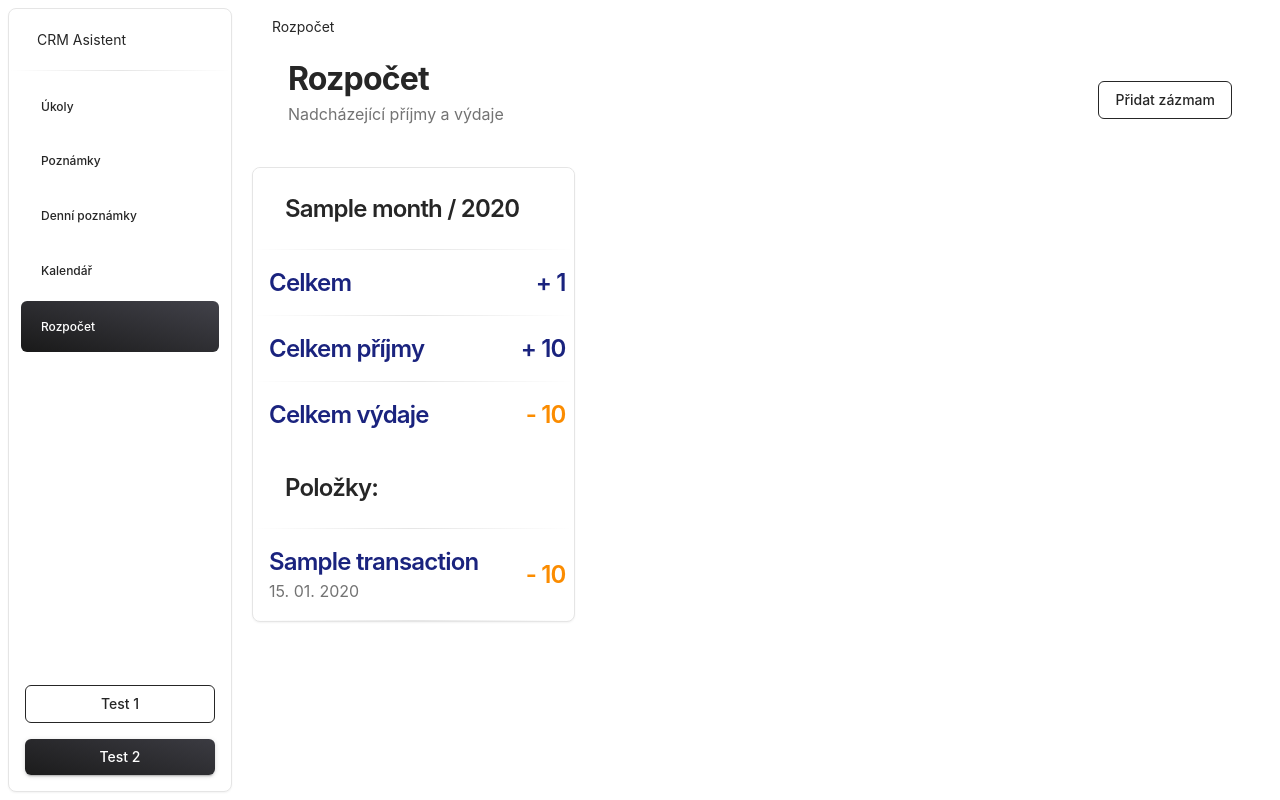
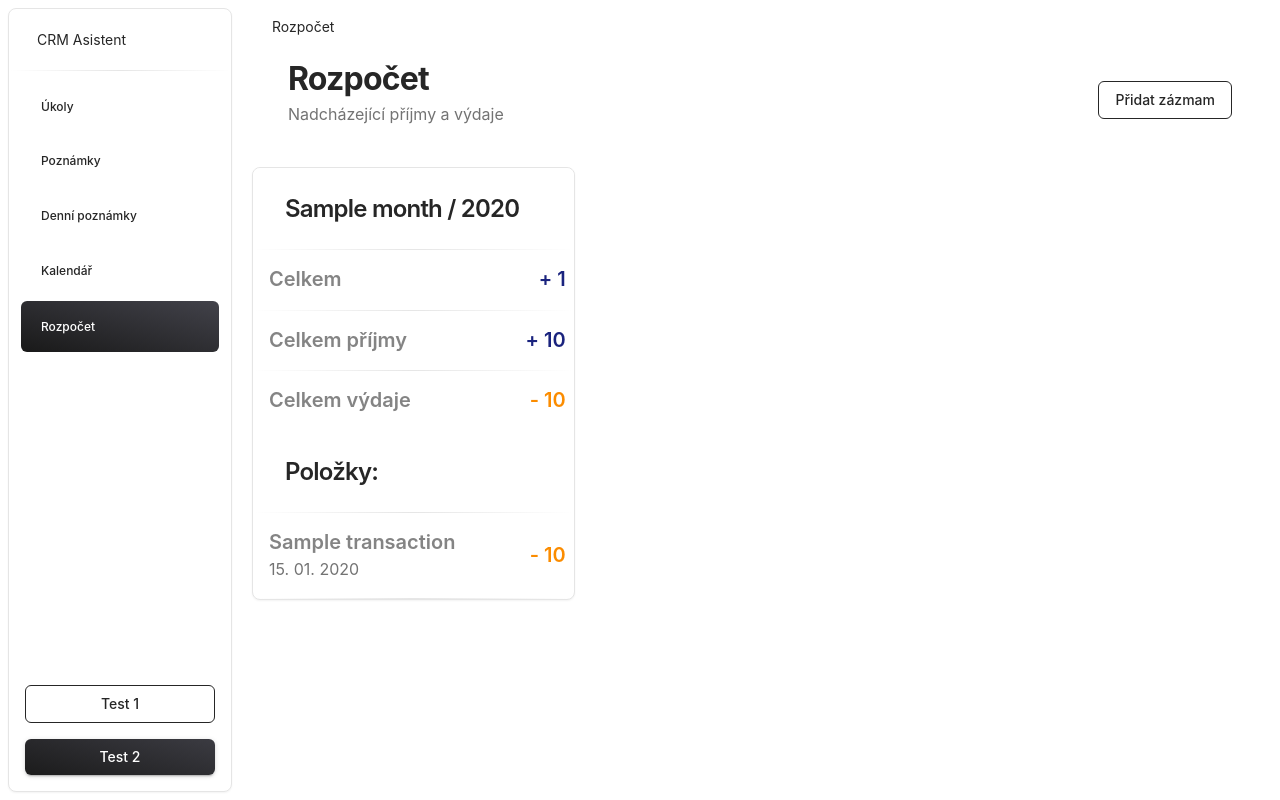
Before and after one commit to Pepperoni1337/CrmAsistent, a Symfony app: template project/templates/bank_account/transactions.html.twig in a window 1280 px wide. Run offline with Twig, Linux system fonts and the light colour scheme; the template is opened without the code that fills it: most values are stand-ins (such as "Sample title", 1, 10 or a date in 2020); some libraries are stand-ins or nearby versions.

Commit message:
edit templates

```diff
--- a/project/templates/bank_account/macros/month_block.html.twig
+++ b/project/templates/bank_account/macros/month_block.html.twig
@@ -30,21 +30,21 @@
     <div class="d-flex flex-column">
         <div class="px-2 py-3  ps-3 d-flex flex-row justify-content-between align-items-center">
             <div>
-                <h3 class="mb-0 text-2xl text-dark-blue">
+                <h5 class="mb-0 text-black-50">
                     {{ name }}
-                </h3>
+                </h5>
                 {% if note is not null %}
                     <p class="mb-0 text-muted">{{ note }}</p>
                 {% endif %}
             </div>
             {% if type is same as 'income' %}
-                <h3 class="mb-0 text-2xl text-dark-blue">
+                <h5 class="mb-0 text-dark-blue">
                     + {{ amount|abs }}
-                </h3>
+                </h5>
             {% else %}
-                <h3 class="mb-0 text-2xl text-warning">
+                <h5 class="mb-0 text-warning">
                     - {{ amount|abs }}
-                </h3>
+                </h5>
             {% endif %}
         </div>
     </div>
--- a/project/templates/calendar/macros/month_block.html.twig
+++ b/project/templates/calendar/macros/month_block.html.twig
@@ -28,14 +28,14 @@
                 {% else %}
                     {% set textColor = "text-dark" %}
                 {% endif %}
-                <h3 class="mb-0 text-2xl {{ textColor }}">
+                <h5 class="mb-0 {{ textColor }}">
                     {% if event.type.value is same as "yearly" %}
                         {% set yearDiff = customDate|date("Y") - event.date|date("Y") %}
                         {{ event.name }} <span class="text-black-50">{{ yearDiff }}</span>
                     {% else %}
                         {{ event.name }}
                     {% endif %}
-                </h3>
+                </h5>
                 <p class="mb-0 text-muted">{{ customDate|date("d. m. Y") }}</p>
             </div>
         </div>
--- a/project/templates/task/macros/task_list_block.html.twig
+++ b/project/templates/task/macros/task_list_block.html.twig
@@ -10,7 +10,7 @@
             {% for task in items %}
                 <div class="d-flex flex-column">
                     <div class="p-2 ps-3 d-flex flex-row justify-content-between align-items-center">
-                        <h3 class="mb-0 text-2xl">{{ task.name }}</h3>
+                        <h5 class="mb-0">{{ task.name }}</h5>
                         <a href="{{ path('task_change_status', {'id': task.id, 'status': nextStatus}) }}">{{ nextSatusTranslation }}</a>
                     </div>
                     <div class="p-2 ps-3 d-flex flex-row justify-content-between align-items-center">
```
